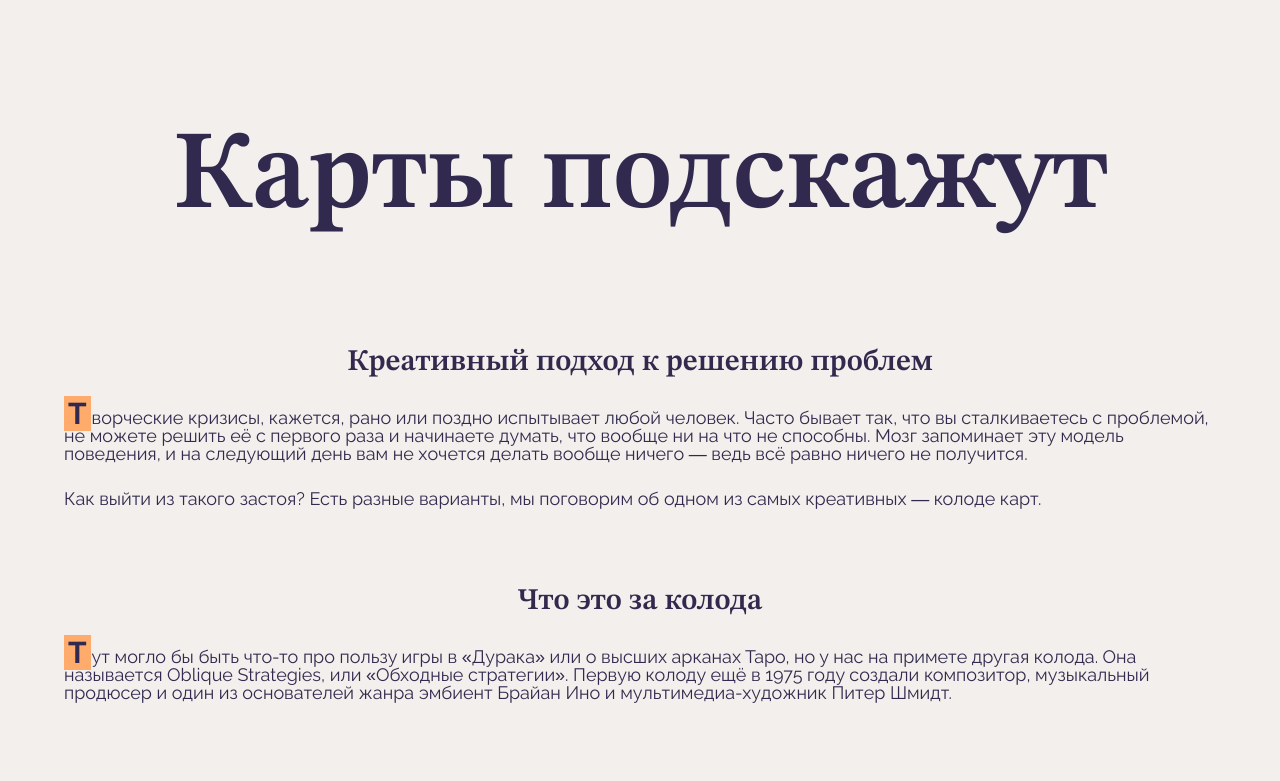
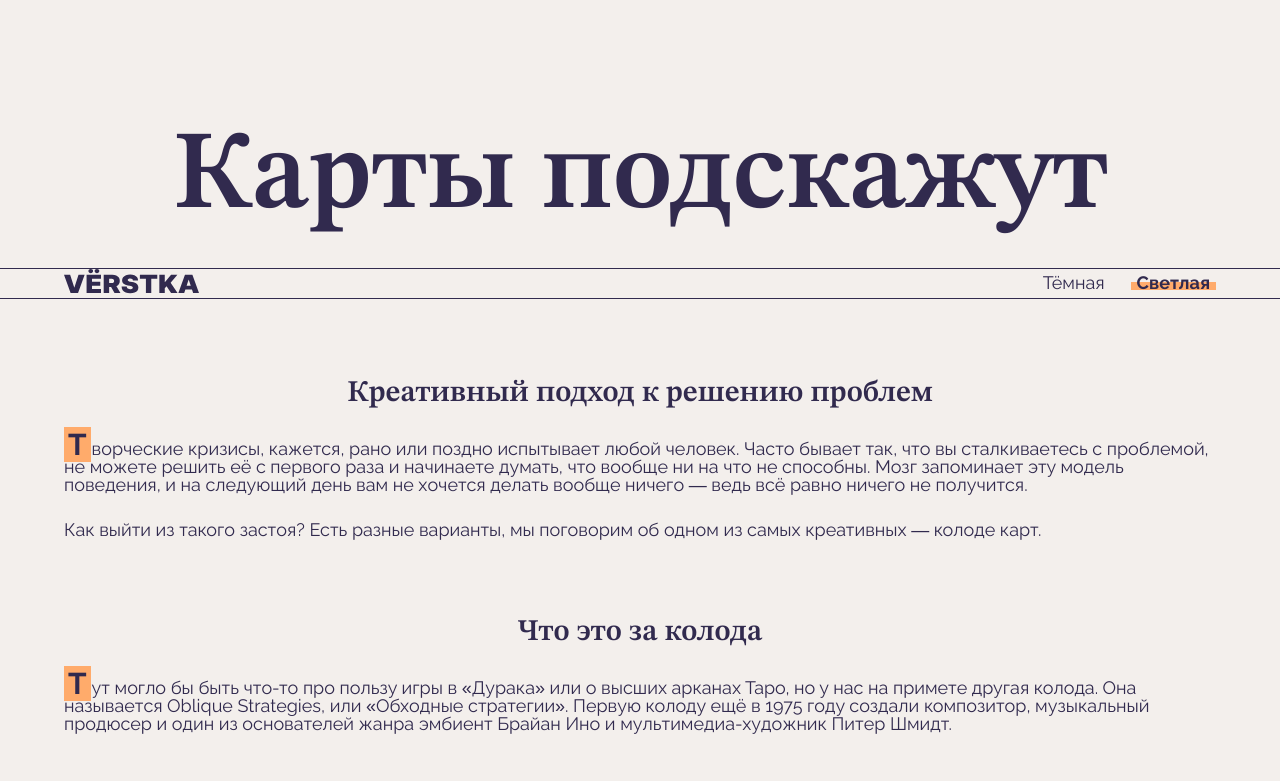
Before and after one commit to Hiagar11/3sprint.Cards.Dop, a website: page index.html in a window 1280 px wide. Shown: the top 781 px of the page. Drawn offline with Linux system fonts and the light colour scheme.

Commit message:
feat: add header menu and theme toggler styles
- implement flex layout for header menu
- add button list and active state indicator
- update CSS variables and structure

```diff
--- a/index.html
+++ b/index.html
@@ -14,6 +14,32 @@
   <body class="page theme_dark">
     <header class="header">
       <h1 class="heading content-section header__title">Карты подскажут</h1>
+      <nav class="header__menu content-section">
+        <div class="header__logo">
+          <svg xmlns="http://www.w3.org/2000/svg" width="135" height="25">
+            <use href="./images/logo.svg#logo"></use>
+          </svg>
+        </div>
+        <div class="header__theme-toggler">
+          <ul class="button__list">
+            <li class="button__item">
+              <button
+                class="header__theme-button header__theme-button_type_dark"
+              >
+                Тёмная
+              </button>
+            </li>
+            <li class="button__item">
+              <button
+                class="header__theme-button header__theme-button_type_light header__theme-button_is-active"
+                disabled
+              >
+                Светлая
+              </button>
+            </li>
+          </ul>
+        </div>
+      </nav>
     </header>
     <main class="content content-section">
       <h2 class="heading content__title">
@@ -117,7 +143,9 @@
       </div>
 
       <div class="content__card">
-        <h2 class="content__card-title heading">Use an <span class="colored-text">old idea</span></h2>
+        <h2 class="content__card-title heading">
+          Use an <span class="colored-text">old idea</span>
+        </h2>
         <p class="content__card-subtitle">Воспользуйтесь старой идеей</p>
       </div>
 
--- a/styles/style.css
+++ b/styles/style.css
@@ -38,6 +38,47 @@ figure {
   line-height: 90%;
   letter-spacing: 0;
   text-align: center;
+}
+
+.header__menu {
+  display: flex;
+  padding: 20px 0;
+  justify-content: space-between;
+  align-items: center;
+  border-top: 1px solid var(--text-color);
+  border-bottom: 1px solid var(--text-color);
+}
+
+.button__list {
+  list-style-type: none;
+  display: flex;
+  gap: 20px;
+}
+
+.header__theme-button {
+  font-size: 18px;
+  line-height: 104%;
+  font-family: inherit;
+  background: none;
+  border: none;
+  cursor: pointer;
+  color: currentColor;
+}
+
+.header__theme-button_is-active {
+  font-weight: 600;
+  position: relative;
+}
+
+.header__theme-button_is-active::after {
+  bottom: 0.25em;
+  z-index: -1;
+  left: 0;
+  content: '';
+  position: absolute;
+  width: 100%;
+  height: 0.4em;
+  background-color: var(--accent-color);
 }
 
 .content-section {
```
